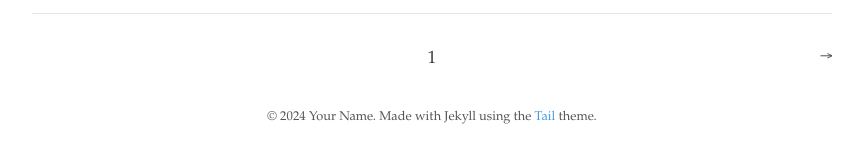
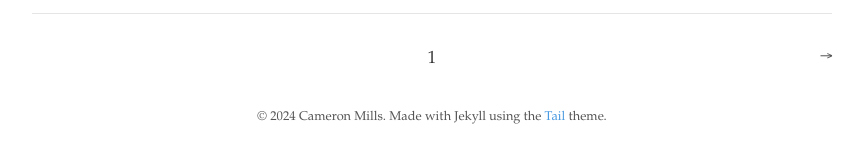
Before and after one commit to cameron-mills/cameron-mills.github.io, a Jekyll site: the page built from index.html, in a window 1280 px wide. Shown: the part 1433-1590 px from the top of the page, without its empty margins (208-1071 px from the left). Built offline with Jekyll 4.4.1, drawn with Linux system fonts in a browser that asks for light colours; the list of posts is cut into pages by our own code; some of the changed lines change nothing that is shown.

Commit message:
refactor(_config.yml): add author name and url

```diff
--- a/_config.yml
+++ b/_config.yml
@@ -1,11 +1,11 @@
 # Site settings
 title:          Tail
 description:    "Minimal Jekyll blog theme"
-baseurl:        "/tail"
-url:
+baseurl:        "/"
+url: cmills.dev
 
 # https://jekyllrb.com/docs/configuration/options/
-timezone: Asia/Kolkata
+timezone: Europe/London
 
 # Google Analytics
 google_analytics:
@@ -14,7 +14,7 @@
 #   This is the default author name displayed on all posts, can be overridden by setting a different `author: Your Name`
 #   in the frontmatter
 author:
-  name:         Your Name
+  name:         Cameron Mills
 
 # Build settings
 markdown:       kramdown
```
